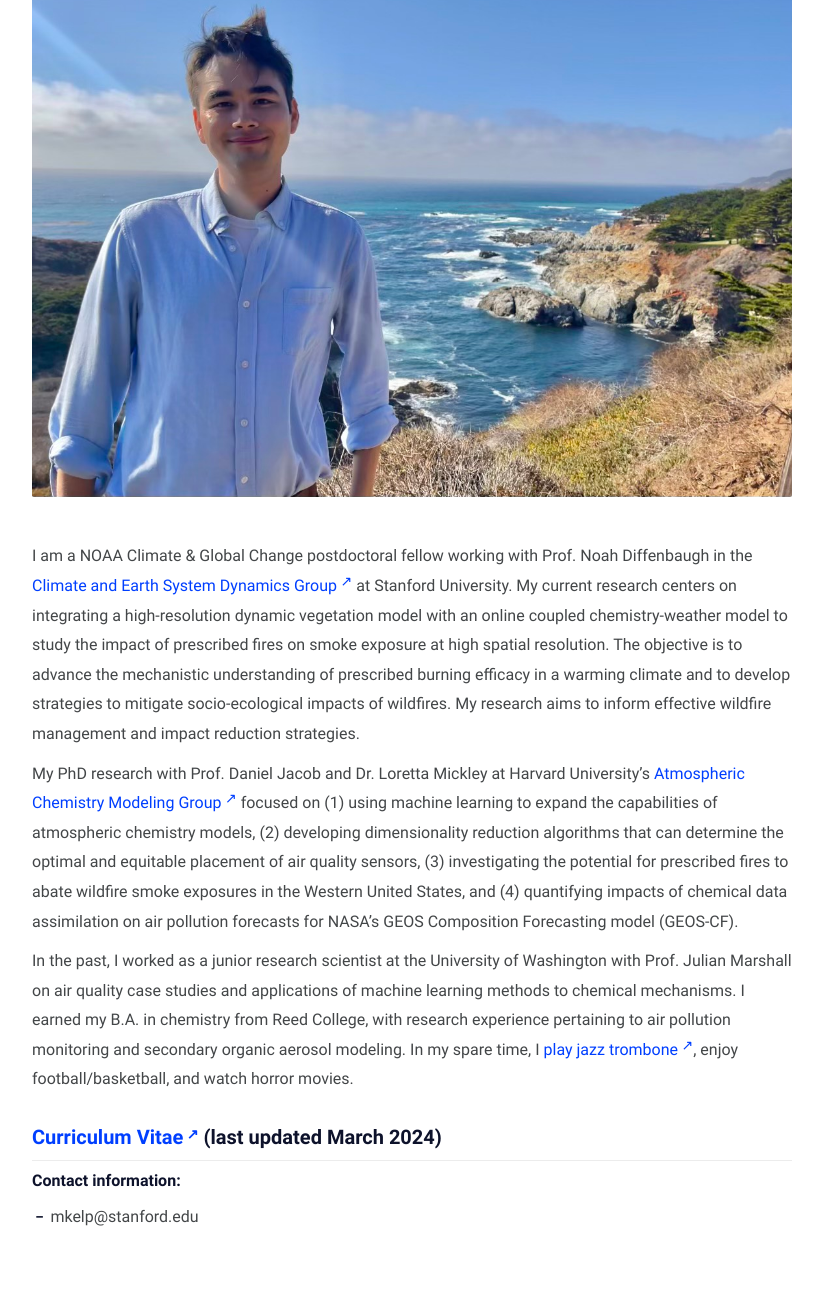
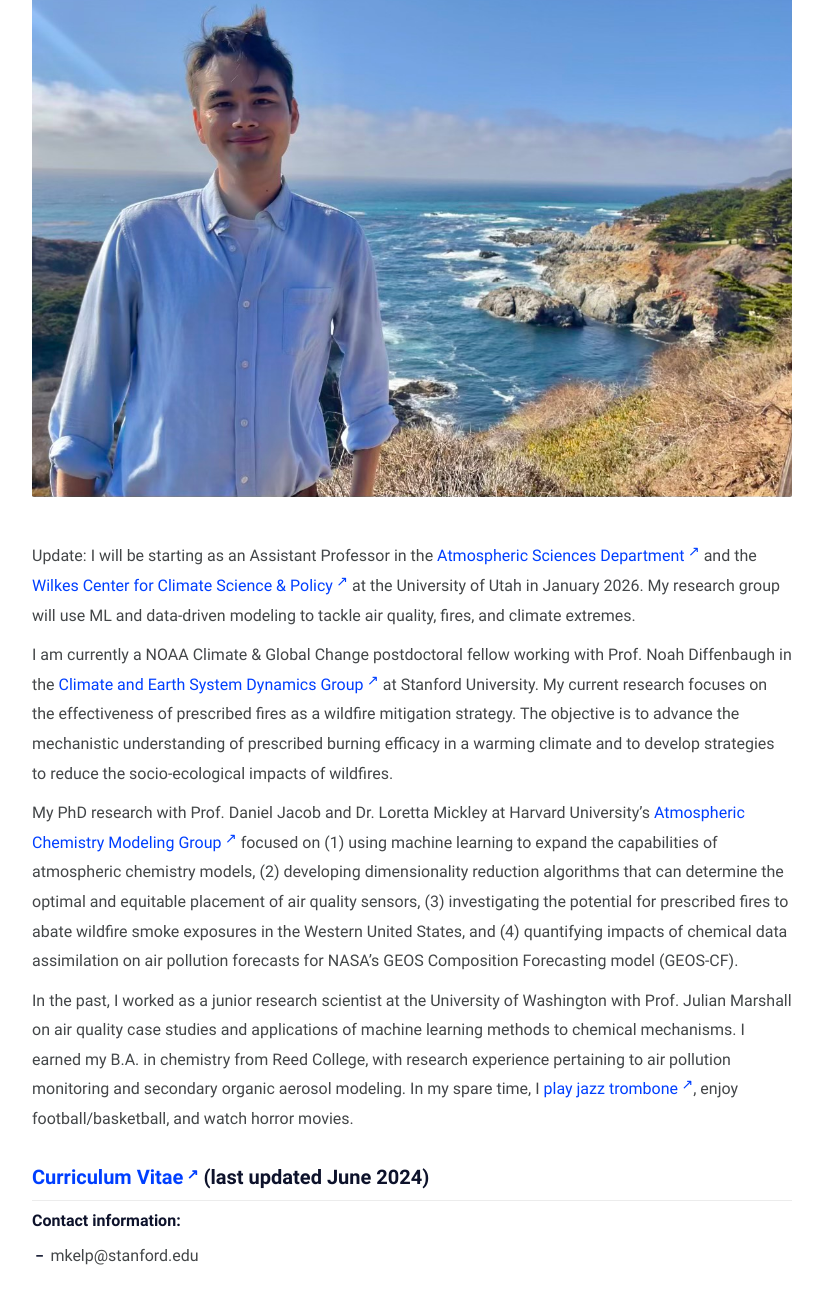
Before and after one commit to mkelp/mkelp.github.io, a Jekyll site: the page built from aboutMe.md, in a window 1280 px wide and 1400 px high, scrolled down 253 px. Shown: the top 1304 px of the window, without its empty margins (228-1051 px from the left). Built offline with Jekyll 4.4.1, drawn with Linux system fonts in a browser that asks for light colours.

Commit message:
june2024

```diff
--- a/aboutMe.md
+++ b/aboutMe.md
@@ -12,15 +12,16 @@ comments: false
 
 <br />
 
+Update: I will be starting as an Assistant Professor in the [Atmospheric Sciences Department](https://atmos.utah.edu/){:target="_blank"} and the [Wilkes Center for Climate Science & Policy](https://wilkescenter.utah.edu/){:target="_blank"} at the University of Utah in January 2026. My research group will use ML and data-driven modeling to tackle air quality, fires, and climate extremes.
 
-I am a NOAA Climate & Global Change postdoctoral fellow working with Prof. Noah Diffenbaugh in the [Climate and Earth System Dynamics Group](https://climatelab.stanford.edu/){:target="_blank"} at Stanford University. My current research centers on integrating a high-resolution dynamic vegetation model with an online coupled chemistry-weather model to study the impact of prescribed fires on smoke exposure at high spatial resolution. The objective is to advance the mechanistic understanding of prescribed burning efficacy in a warming climate and to develop strategies to mitigate socio-ecological impacts of wildfires. My research aims to inform effective wildfire management and impact reduction strategies.
+I am currently a NOAA Climate & Global Change postdoctoral fellow working with Prof. Noah Diffenbaugh in the [Climate and Earth System Dynamics Group](https://climatelab.stanford.edu/){:target="_blank"} at Stanford University. My current research focuses on the effectiveness of prescribed fires as a wildfire mitigation strategy. The objective is to advance the mechanistic understanding of prescribed burning efficacy in a warming climate and to develop strategies to reduce the socio-ecological impacts of wildfires.
 
 My PhD research with Prof. Daniel Jacob and Dr. Loretta Mickley at Harvard University's [Atmospheric Chemistry Modeling Group](https://acmg.seas.harvard.edu/){:target="_blank"} focused on (1) using machine learning to expand the capabilities of atmospheric chemistry models, (2) developing dimensionality reduction algorithms that can determine the optimal and equitable placement of air quality sensors, (3) investigating the potential for prescribed fires to abate wildfire smoke exposures in the Western United States, and (4) quantifying impacts of chemical data assimilation on air pollution forecasts for NASA's GEOS Composition Forecasting model (GEOS-CF).
 
 In the past, I worked as a junior research scientist at the University of Washington with Prof. Julian Marshall on air quality case studies and applications of machine learning methods to chemical mechanisms. I earned my B.A. in chemistry from Reed College, with research experience pertaining to air pollution monitoring and secondary organic aerosol modeling. In my spare time, I [play jazz trombone](https://soundcloud.com/philosophytalk/it-dont-mean-a-thing-from-your-lying-eyes-112915){:target="_blank"}, enjoy football/basketball, and watch horror movies.
 
 
-### [Curriculum Vitae]({{ site.url }}/assets/mkelpCV.pdf){:target="_blank"} (last updated March 2024)
+### [Curriculum Vitae]({{ site.url }}/assets/mkelpCV.pdf){:target="_blank"} (last updated June 2024)
 
 
 **Contact information:**
```
Also changed, not shown: 2 other files.
